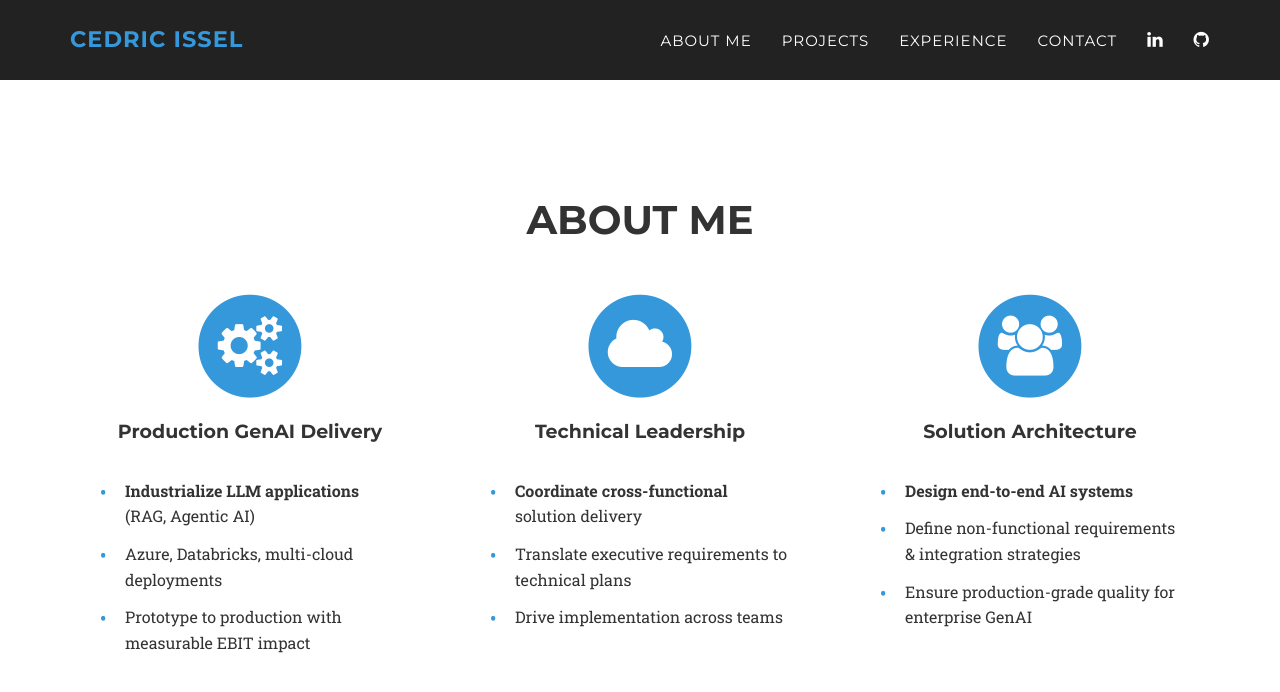
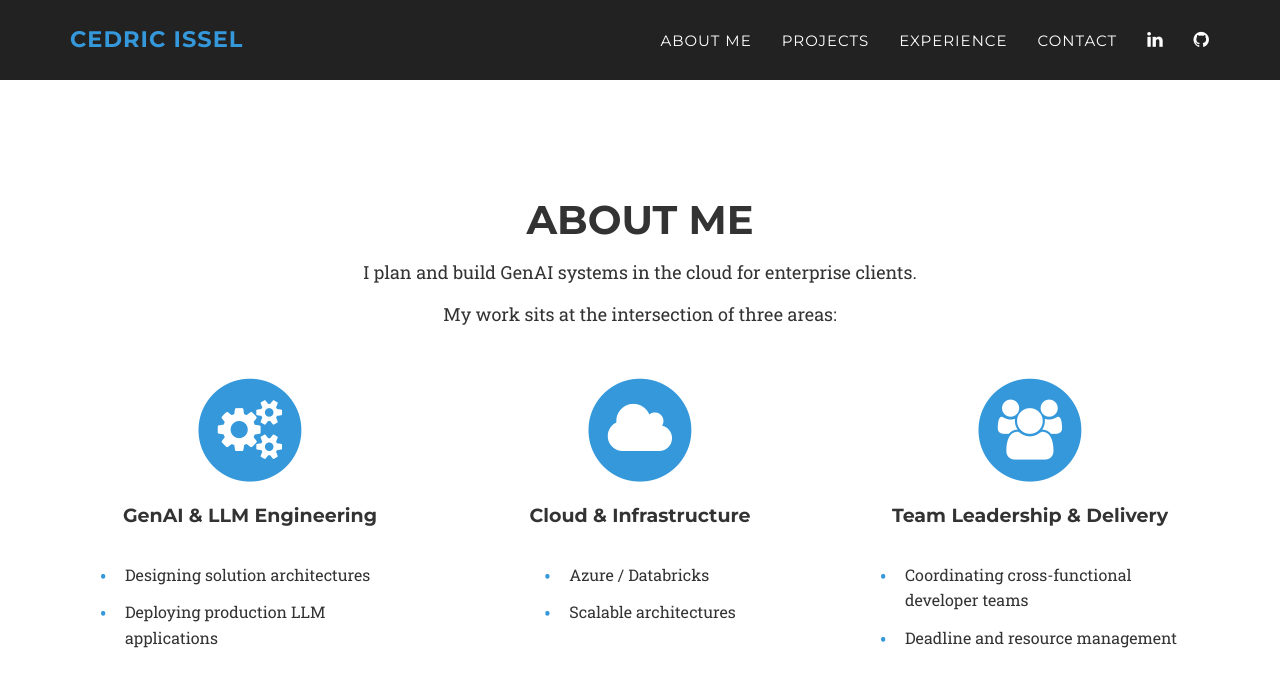
Before and after one commit to cdrc1103/cdrc1103.github.io, a Jekyll site: the page built from index.html, in a window 1280 px wide and 900 px high, scrolled down 722 px. Shown: the top 692 px of the window. Built offline with Jekyll 4.4.1, drawn with Linux system fonts in a browser that asks for light colours; some web fonts are replaced.

Commit message:
update about page

```diff
--- a/_data/about.yml
+++ b/_data/about.yml
@@ -1,21 +1,18 @@
 items:
   - icon: "fa-cogs"
-    title: "Production GenAI Delivery"
+    title: "GenAI & LLM Engineering"
     bullets:
-      - "<strong>Industrialize LLM applications</strong> (RAG, Agentic AI)"
-      - "Azure, Databricks, multi-cloud deployments"
-      - "Prototype to production with measurable EBIT impact"
+      - "Designing solution architectures"
+      - "Deploying production LLM applications"
 
   - icon: "fa-cloud"
-    title: "Technical Leadership"
+    title: "Cloud & Infrastructure"
     bullets:
-      - "<strong>Coordinate cross-functional</strong> solution delivery"
-      - "Translate executive requirements to technical plans"
-      - "Drive implementation across teams"
+      - "Azure / Databricks"
+      - "Scalable architectures"
 
   - icon: "fa-users"
-    title: "Solution Architecture"
+    title: "Team Leadership & Delivery"
     bullets:
-      - "<strong>Design end-to-end AI systems</strong>"
-      - "Define non-functional requirements & integration strategies"
-      - "Ensure production-grade quality for enterprise GenAI"
+      - "Coordinating cross-functional developer teams"
+      - "Deadline and resource management"
--- a/_includes/about.html
+++ b/_includes/about.html
@@ -4,6 +4,14 @@
             <div class="row">
                 <div class="col-lg-12 text-center">
                     <h2 class="section-heading">About Me</h2>
+                </div>
+            </div>
+            <div class="row">
+                <div class="col-lg-12 text-center">
+                    <p>I plan and build GenAI systems in the cloud for enterprise clients.
+                </div>
+                <div class="col-lg-12 text-center">
+                    <p>My work sits at the intersection of three areas:</p>
                 </div>
             </div>
             <div class="row text-center" style="margin-top: 3rem;">
```
